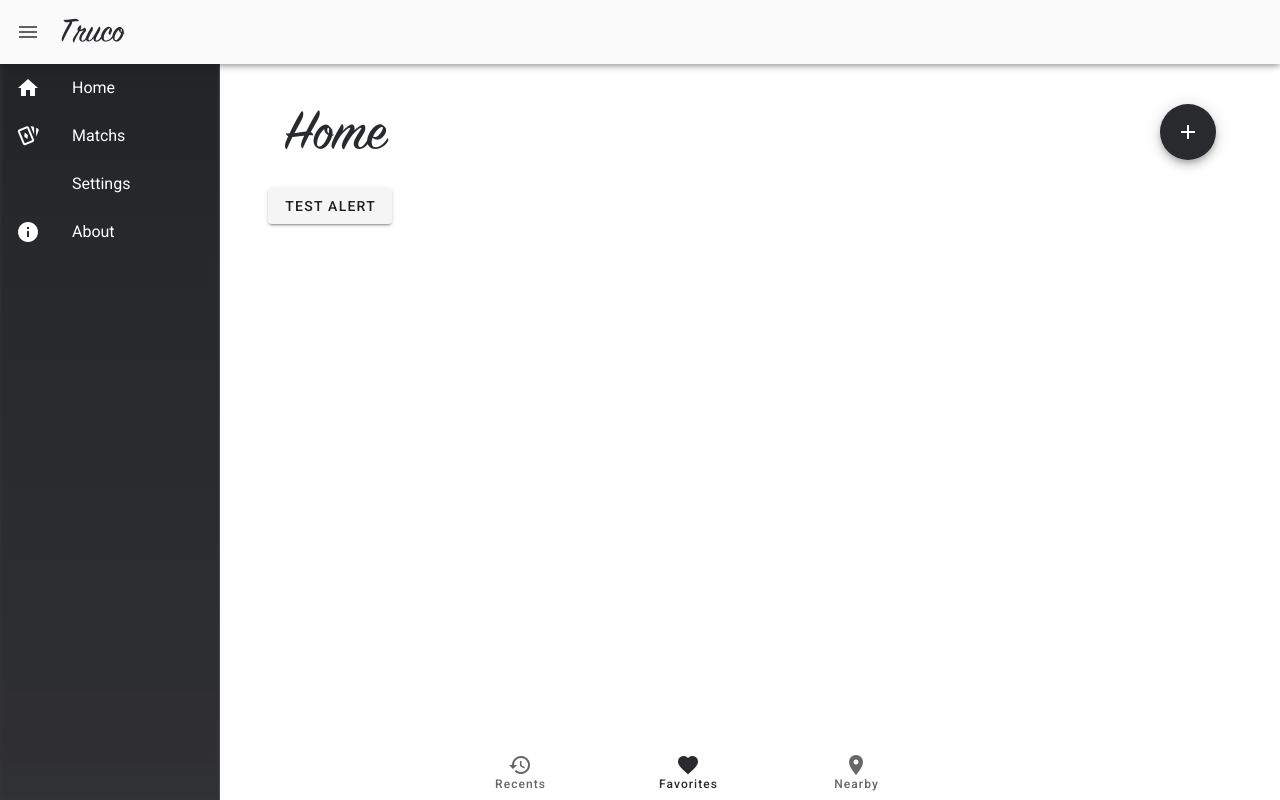
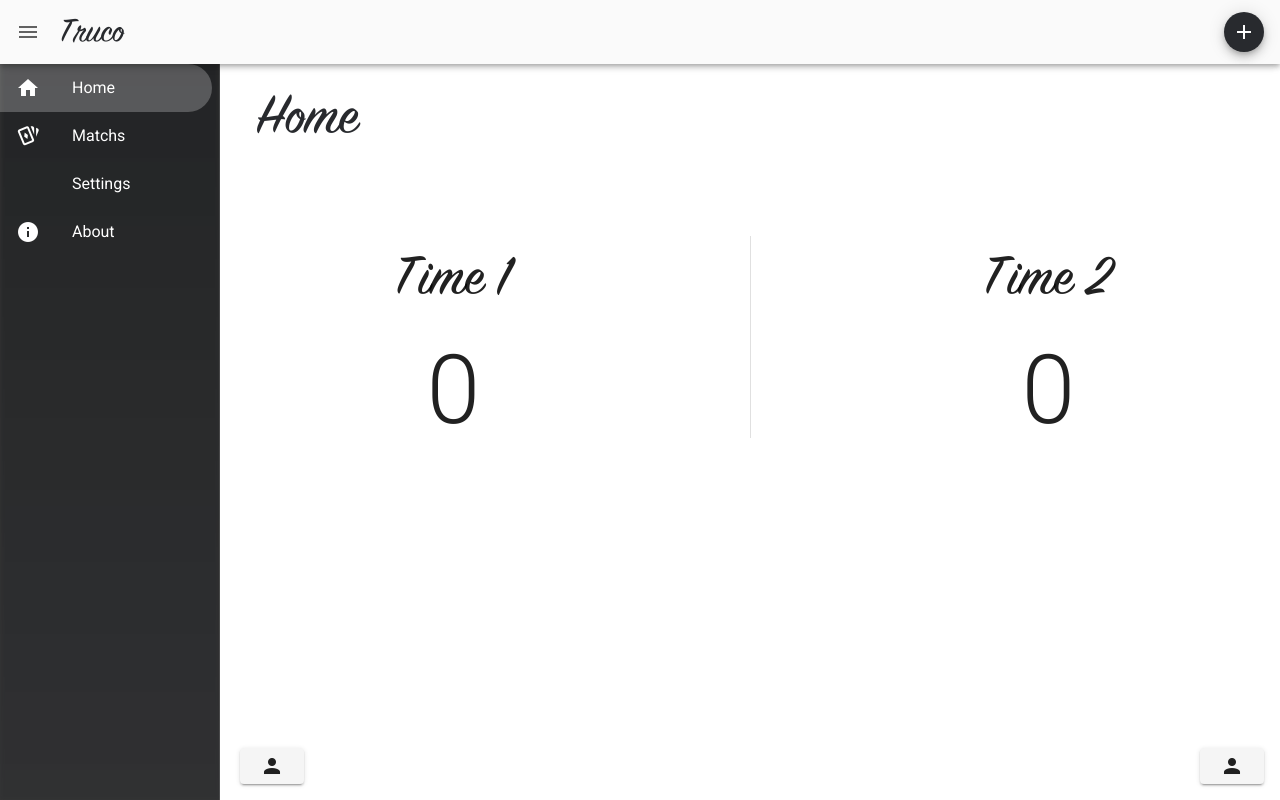
Before and after one commit to NickMBR/Truco, a Vue app: page /home in a window 1280 px wide. Built offline with nearby package versions, Linux system fonts and the light colour scheme.

Commit message:
changed all components from v-layout to v-row, added initial score on main page, other changes

```diff
--- a/client/src/views/Main.vue
+++ b/client/src/views/Main.vue
@@ -3,49 +3,43 @@
 		<v-app-bar app clipped-left :color="$vuetify.theme.dark ? '#303030' : 'grey lighten-5'">
 			<v-app-bar-nav-icon @click.stop="setMenu()" class="grey--text text--darken-2"></v-app-bar-nav-icon>
 			<span class="ml-2 mt-1 primary--text truco-font" style="font-size: 36px;">{{ $t('app.title') }}</span>
+			<v-spacer></v-spacer>
+
+			<v-btn fab small color="primary">
+				<v-icon :color="$store.getters.colorMode ? 'grey darken-4' : ''">mdi-plus</v-icon>
+			</v-btn>
 		</v-app-bar>
 
-		<v-navigation-drawer v-model="menu" :mini-variant="mini" app clipped width="220" dark :src="bgPhoto">
+		<v-navigation-drawer app v-model="menu" :mini-variant="mini" clipped width="220" dark :src="bgPhoto">
 			<template v-slot:img="{ src, height }">
 				<v-img v-bind="{ src, height }" :gradient="themeGradient"></v-img>
 			</template>
 			<v-list shaped class="py-0">
+				<v-list-item-group v-model="menuSelected">
 					<template v-for="(item, id) in menuItems">
 						<v-divider v-if="item.divider" :key="'div_' + id"></v-divider>
-					<v-list-item @click="item.path ? changePath(item.path) : item.action ? processAction(item.action) : ''" :key="id">
+						<v-list-item active-class="" @click="item.path ? changePath(item.path) : item.action ? processAction(item.action) : ''" :key="id">
 							<v-list-item-action><v-icon>{{ item.icon }}</v-icon></v-list-item-action>
 							<v-list-item-content>{{ item.doNotTranslate ? item.title : $t(item.title) }}</v-list-item-content>
 						</v-list-item>
 					</template>
+				</v-list-item-group>
 			</v-list>
 		</v-navigation-drawer>
 
-		<v-content>
+		<!--<v-content>
 			<v-container fluid class="py-0">
 				<v-slide-y-transition mode="out-in">
 					<router-view></router-view>
 				</v-slide-y-transition>
 			</v-container>
+		</v-content>-->
+
+		<v-content>
+			<v-slide-y-transition mode="out-in">
+				<router-view></router-view>
+			</v-slide-y-transition>
 		</v-content>
-
-		<div class="overflow-hidden">
-			<v-bottom-navigation class="ml-12" v-model="active" :input-value="bottomMenu" grow color="primary">
-				<v-btn>
-					<span>Recents</span>
-					<v-icon>mdi-history</v-icon>
-				</v-btn>
-
-				<v-btn>
-					<span>Favorites</span>
-					<v-icon>mdi-heart</v-icon>
-				</v-btn>
-
-				<v-btn>
-					<span>Nearby</span>
-					<v-icon>mdi-map-marker</v-icon>
-				</v-btn>
-			</v-bottom-navigation>
-		</div>
 
 		<dt-alert :message="alertMessage"></dt-alert>
 	</v-app>
@@ -62,8 +56,8 @@ export default {
 	},
 	data() {
 		return {
+			menuSelected: 0,
 			active: 1,
-			bottomMenu: false,
 			bgPhoto: backgroundPicture,
 			menu: null,
 			mini: false,
@@ -94,7 +88,7 @@ export default {
 		}
 	},
 	mounted() {
-		this.showBottomMenu()
+		this.processMenuSelected()
 	},
 	computed: {
 		alert() {
@@ -122,13 +116,12 @@ export default {
 				this.$router.push(path)
 			}
 		},
-		showBottomMenu() {
-			if (this.$route.path === '/home') {
-				this.bottomMenu = true
+		processMenuSelected() {
+			this.menuItems.forEach((item, index) => {
+				if (this.$route.path === item.path) {
+					this.menuSelected = index
 				}
-			else {
-				this.bottomMenu = false
-			}
+			})
 		}
 	},
 	watch: {
@@ -136,8 +129,7 @@ export default {
 			this.alertMessage = this.$store.getters.alert
 		},
 		'$route.path'() {
-			console.log('PATH CHANGED')
-			this.showBottomMenu()
+			this.processMenuSelected()
 		}
 	}
 }
--- a/client/src/views/errors/404.vue
+++ b/client/src/views/errors/404.vue
@@ -1,8 +1,8 @@
 <template>
 	<v-content>
 		<v-container fluid fill-height>
-			<v-layout row wrap>
-				<v-flex xs12 class="pa-12" :class="$vuetify.breakpoint.mdAndUp ? 'pb-6' : ''">
+			<v-row no-gutters style="height: 100%;">
+				<v-col sm="12" cols="12" class="pa-12">
 					<p class="mb-0 font-weight-thin primary--text truco-font" :style="$vuetify.breakpoint.mdAndUp ? 'font-size: 60px;' : 'font-size: 54px;'">
 						<b>{{ $t('app.title') }}</b>
 					</p>
@@ -17,8 +17,8 @@
 							{{ $t('errors.pages.P404') }}
 						</p>
 					</div>
-				</v-flex>
-			</v-layout>
+				</v-col>
+			</v-row>
 		</v-container>
 	</v-content>
 </template>
--- a/client/src/views/navigation/About.vue
+++ b/client/src/views/navigation/About.vue
@@ -1,30 +1,68 @@
 <template>
-	<v-layout row wrap :class="$vuetify.breakpoint.mdAndUp ? 'pa-12' : 'py-6 px-4'">
-		<v-flex xs12>
+	<v-container fluid class="pa-0">
+		<v-row no-gutters style="height: 100%;">
+			<v-col sm="12" cols="12" class="pa-5">
 				<v-toolbar flat color="transparent">
-				<p class="truco-font sz-title-4 primary--text mt-6">{{ $t('menu.about') }}</p>
+					<p class="truco-font sz-title-4 primary--text mt-6">{{ $t('menu.settings') }}</p>
 				</v-toolbar>
-		</v-flex>
+			</v-col>
 
-		<v-flex xs12 text-center class="mt-5">
+			<v-col sm="12" cols="12" class="mt-12">
+				<v-row no-gutters align="center" justify="center">
+					<v-col sm="12" md="6" class="pa-5 text-center">
+						<v-row no-gutters>
+							<v-col cols="12">
 								<p class="mb-0 font-weight-thin primary--text truco-font" style="font-size: 54px;">
 									<b>{{ $t('app.title') }}</b>
 								</p>
-		</v-flex>
+							</v-col>
 
-		<v-flex xs12 text-center class="mt-8">
+							<v-col cols="12" class="mt-12">
 								<p class="grey--text caption mb-0">{{ $t('app.madeBy') }}:</p>
 								<span class="title text-uppercase primary--text">Niko</span>
 								<span class="title text-uppercase font-weight-light primary--text">Works</span>
-		</v-flex>
+							</v-col>
 
-		<v-flex xs12 text-center class="mt-12">
+							<v-col cols="12" class="mt-12">
 								<p class="grey--text caption mb-0">{{ 'v0.0.1' }}</p>
-		</v-flex>
-	</v-layout>
+							</v-col>
+						</v-row>
+					</v-col>
+				</v-row>
+			</v-col>
+		</v-row>
+
+		<!--<v-col sm="12" class="mt-12">
+			<v-row no-gutters align="center" justify="center" class="text-center">
+				<v-col sm="12" class="pa-5">
+					<v-row no-gutters>
+						<v-col sm="12">
+							<p class="mb-0 font-weight-thin primary--text truco-font" style="font-size: 54px;">
+								<b>{{ $t('app.title') }}</b>
+							</p>
+						</v-col>
+
+						<v-col sm="12" class="mt-12">
+							<p class="grey--text caption mb-0">{{ $t('app.madeBy') }}:</p>
+							<span class="title text-uppercase primary--text">Niko</span>
+							<span class="title text-uppercase font-weight-light primary--text">Works</span>
+						</v-col>
+
+						<v-col sm="12" class="mt-12">
+							<p class="grey--text caption mb-0">{{ 'v0.0.1' }}</p>
+						</v-col>
+					</v-row>
+				</v-col>
+			</v-row>
+		</v-col>-->
+	</v-container>
 </template>
 
 <script>
 export default {
+	data() {
+		return {
+		}
+	}
 }
 </script>
--- a/client/src/views/navigation/Home.vue
+++ b/client/src/views/navigation/Home.vue
@@ -1,42 +1,88 @@
 <template>
-	<v-layout row wrap :class="$vuetify.breakpoint.mdAndUp ? 'pa-12' : 'py-6 px-4'">
-		<v-flex xs12>
-			<v-toolbar flat color="transparent">
-				<p class="truco-font sz-title-4 primary--text mt-6">{{ $t('menu.home') }}</p>
-				<v-spacer></v-spacer>
+	<v-container fluid class="pa-0">
+		<v-row no-gutters style="height: 100%;">
+			<v-col sm="12" cols="12" class="pa-5">
+				<v-toolbar flat color="transparent">
+					<p class="truco-font sz-title-4 primary--text mt-6">{{ $t('menu.home') }}</p>
+				</v-toolbar>
 
-				<v-btn fab color="primary">
-					<v-icon :color="$store.getters.colorMode ? 'grey darken-4' : ''" light>mdi-plus</v-icon>
-				</v-btn>
-			</v-toolbar>
-		</v-flex>
+				<v-menu open-on-hover top offset-y>
+					<template v-slot:activator="{ on }">
+						<v-btn fixed bottom v-on="on">
+							<v-icon>mdi-account</v-icon>
+						</v-btn>
+					</template>
 
-		<v-flex xs12 class="mt-6">
-			<v-btn @click="testAlert()">{{ $t('alerts.test.button') }}</v-btn>
-		</v-flex>
-	</v-layout>
+					<v-card class="pa-3">
+						test 1
+					</v-card>
+				</v-menu>
+
+				<v-menu open-on-hover top offset-y>
+					<template v-slot:activator="{ on }">
+						<v-btn fixed bottom right v-on="on">
+							<v-icon>mdi-account</v-icon>
+						</v-btn>
+					</template>
+
+					<v-card class="pa-3">
+						test 1
+					</v-card>
+				</v-menu>
+			</v-col>
+
+			<v-col sm="12" cols="12" class="mt-12">
+				<v-row no-gutters align="center" justify="center">
+					<v-col sm="12" class="pa-5 text-center">
+						<v-row no-gutters>
+							<v-col sm="5" cols="5">
+								<p class="truco-font sz-title-4 text-capitalize">time 1</p>
+								<span class="display-4">0</span>
+							</v-col>
+							<v-col sm="2" cols="2">
+								<v-divider vertical></v-divider>
+							</v-col>
+							<v-col sm="5" cols="5">
+								<p class="truco-font sz-title-4 text-capitalize">time 2</p>
+								<span class="display-4">0</span>
+							</v-col>
+						</v-row>
+					</v-col>
+				</v-row>
+			</v-col>
+		</v-row>
+
+		<!--<v-row no-gutters align="end" style="height: 15%;">
+			<v-col>
+				<div class="overflow-hidden">
+					<v-bottom-navigation v-model="active" :input-value="bottomMenu" grow color="primary">
+						<v-btn>
+							<span>Time 1</span>
+							<v-icon>mdi-account</v-icon>
+						</v-btn>
+
+						<v-btn>
+							<span>Favorites</span>
+							<v-icon>mdi-heart</v-icon>
+						</v-btn>
+
+						<v-btn>
+							<span>Time 2</span>
+							<v-icon>mdi-account</v-icon>
+						</v-btn>
+					</v-bottom-navigation>
+				</div>
+			</v-col>
+		</v-row>-->
+	</v-container>
 </template>
 
 <script>
 export default {
 	data() {
 		return {
-		}
-	},
-	methods: {
-		testAlert() {
-			this.$store.dispatch('setAlert', 'TEST_ALERT')
-		}
-	},
-	watch: {
-		'$store.getters.alert'() {
-			this.alertMessage = this.$store.getters.alert
-		},
-		'$store.getters.action'() {
-			if (this.$store.getters.action == 'CONSOLE_TEST') {
-				console.log('ALERT ACTION WAS PERFORMED')
-				this.$store.dispatch('setAction', '')
-			}
+			active: 1,
+			bottomMenu: true
 		}
 	}
 }
--- a/client/src/views/navigation/Matchs.vue
+++ b/client/src/views/navigation/Matchs.vue
@@ -1,24 +1,16 @@
 <template>
-	<div>
-		<v-layout row wrap :class="$vuetify.breakpoint.mdAndUp ? 'pa-12' : 'py-6 px-4'">
-			<v-flex xs12>
+	<v-container fluid class="pa-0">
+		<v-row no-gutters style="height: 100%;">
+			<v-col class="pa-5">
 				<v-toolbar flat color="transparent">
 					<p class="truco-font sz-title-4 primary--text mt-6">{{ $t('menu.matchs') }}</p>
 				</v-toolbar>
-			</v-flex>
-		</v-layout>
-	</div>
+			</v-col>
+		</v-row>
+	</v-container>
 </template>
 
 <script>
 export default {
-	data() {
-		return {
-		}
-	},
-	methods: {
-	},
-	watch: {
-	}
 }
 </script>
```
Also changed, not shown: client/src/views/errors/403.vue (+4 -4 lines), client/src/views/navigation/Settings.vue (+45 -23 lines). Lines whose indentation alone changed are shown as unchanged.
